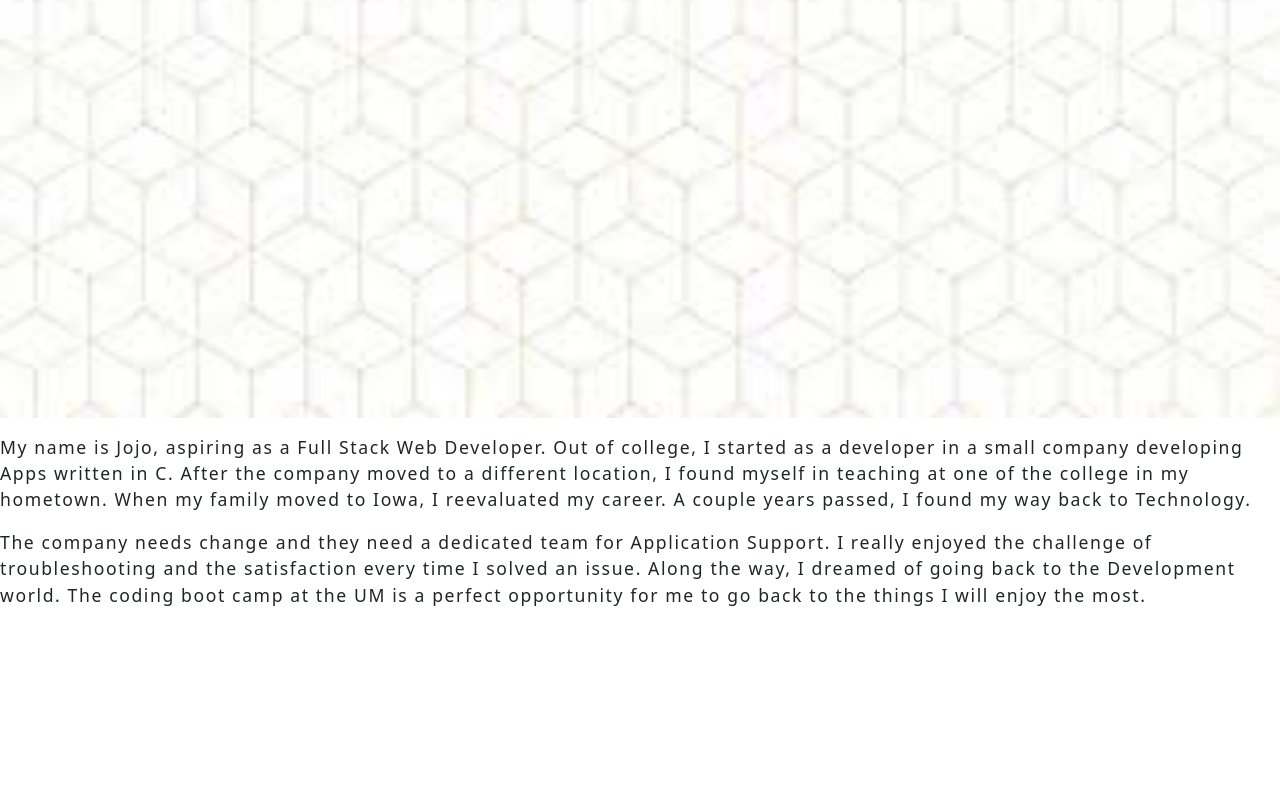
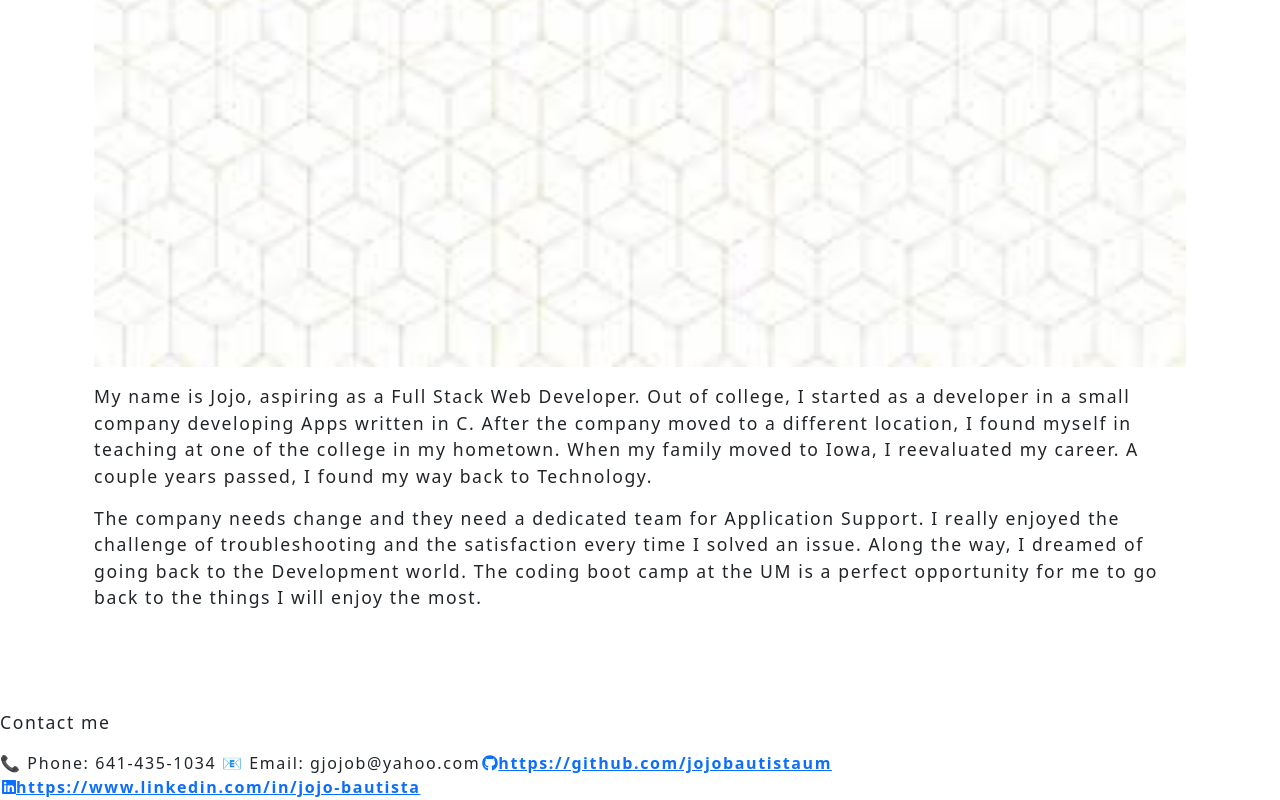
Before and after one commit to jojobautistaum/full-stack-developer-react-portfolio, a React (Create React App) app: page / in a window 1280 px wide. Shown: the part 418-1218 px from the top of the page. Before the commit the page ends 1074 px from the top, so only its background shows below. Built offline with nearby package versions, Linux system fonts and the light colour scheme.

Commit message:
Added footer

```diff
--- a/package.json
+++ b/package.json
@@ -3,6 +3,10 @@
   "version": "0.1.0",
   "private": true,
   "dependencies": {
+    "@fortawesome/fontawesome-svg-core": "^1.3.0",
+    "@fortawesome/free-brands-svg-icons": "^6.0.0",
+    "@fortawesome/free-solid-svg-icons": "^6.0.0",
+    "@fortawesome/react-fontawesome": "^0.1.17",
     "@testing-library/user-event": "^13.5.0",
     "bootstrap": "^5.1.3",
     "react": "^17.0.2",
--- a/src/App.js
+++ b/src/App.js
@@ -5,6 +5,7 @@
 import Portfolio from "./pages/Portfolio";
 import Contact from "./pages/Contact";
 import Resume from "./pages/Resume";
+import Footer from "./components/Footer";
 
 export default function App() {
   const [currentPage, setCurrentPage] = useState("Home");
@@ -27,10 +28,13 @@
 
   return (
     <div>
-      {/* We are passing the currentPage from state and the function to update it */}
-      <Nav currentPage={currentPage} handlePageChange={handlePageChange} />
-      {/* Here we are calling the renderPage method which will return a component  */}
-      {renderPage()}
+      <div>
+        <Nav currentPage={currentPage} handlePageChange={handlePageChange} />
+      </div>
+      <main>{renderPage()}</main>
+      <footer>
+        <Footer />
+      </footer>
     </div>
   );
 }
--- /dev/null
+++ b/src/components/Footer/index.js
@@ -0,0 +1,31 @@
+import React from "react";
+import { FontAwesomeIcon } from "@fortawesome/react-fontawesome";
+import { faLinkedin, faGithub } from "@fortawesome/free-brands-svg-icons";
+
+function Footer() {
+  return (
+    <div className="footer">
+      <p>Contact me</p>
+      📞 Phone: 641-435-1034 📧 Email: gjojob@yahoo.com
+      <a
+        href="https://github.com/jojobautistaum"
+        target="_blank"
+        rel="noopener noreferrer"
+      >
+        <FontAwesomeIcon icon={faGithub}></FontAwesomeIcon>
+        https://github.com/jojobautistaum
+      </a>{" "}
+      <br />
+      <a
+        href="https://www.linkedin.com/in/jojo-bautista/"
+        target="_blank"
+        rel="noopener noreferrer"
+      >
+        <FontAwesomeIcon icon={faLinkedin}></FontAwesomeIcon>
+        https://www.linkedin.com/in/jojo-bautista
+      </a>
+    </div>
+  );
+}
+
+export default Footer;
```
Also changed, not shown: src/pages/Contact.js (+0 -14 lines), 1 other file (tests, documents, lock files or other folders).
